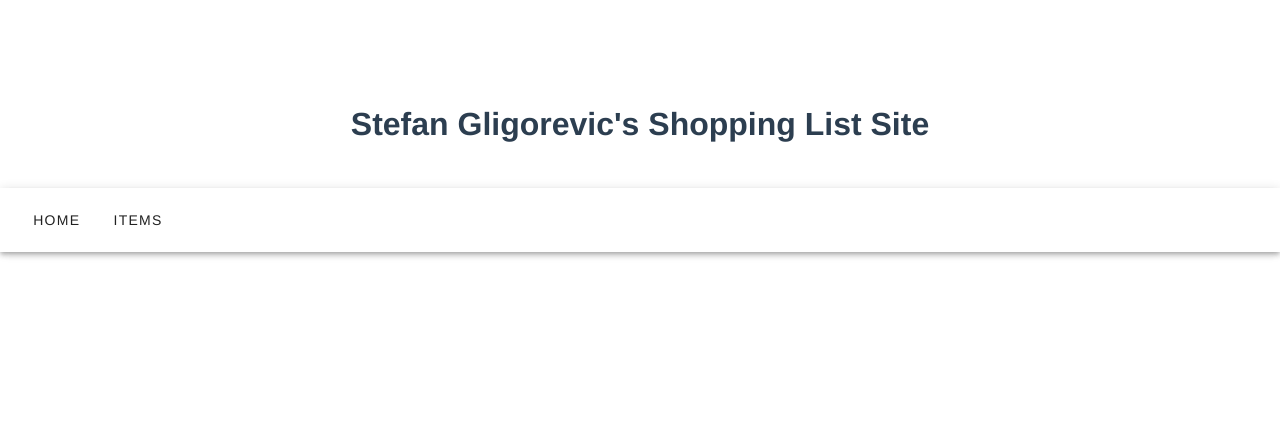
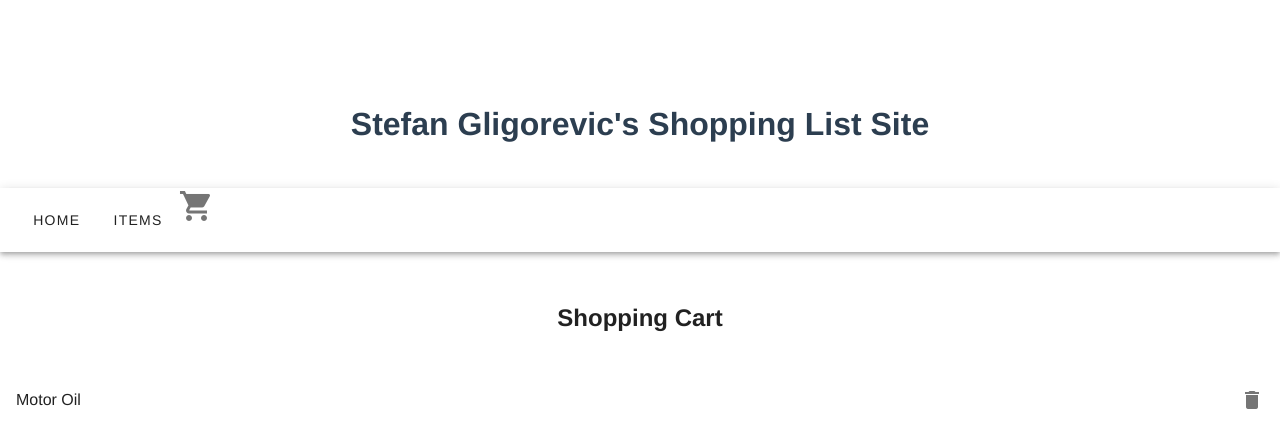
Before and after one commit to SerbianSensation/ShopListBackup, a Vue app: page /#/cart in a window 1280 px wide. Shown: the top 448 px of the page. Built offline with nearby package versions, Linux system fonts and the light colour scheme; the HTML template or start-up script is replaced by a standard one.

Commit message:
Added a cart page to view user's items in their cart. Currently contains just a filler item. Added google material icons so I could link to the cart page with the shopping cart icon

```diff
--- a/src/App.vue
+++ b/src/App.vue
@@ -1,5 +1,8 @@
 <template>
   <v-app>
+    <!-- link to google material icons (used for cart page mainly) !-->
+    <link href="https://fonts.googleapis.com/icon?family=Material+Icons"
+          rel="stylesheet">
     <header>
       <h1 class="pad">Stefan Gligorevic's Shopping List Site</h1>
     </header>
@@ -8,6 +11,11 @@
       <v-toolbar-items>
         <v-btn to="/" text>Home</v-btn>
         <v-btn to="/items" text>Items</v-btn>
+        <v-spacer></v-spacer>
+        <!-- use a shopping cart icon to link to the cart !-->
+        <router-link to="/cart">
+          <v-icon large>shopping_cart</v-icon>
+        </router-link>
       </v-toolbar-items>
     </v-toolbar>
     <!-- add other pages using the router !-->
--- a/src/router/index.js
+++ b/src/router/index.js
@@ -2,6 +2,7 @@ import Vue from 'vue'
 import Router from 'vue-router'
 import Home from '@/views/Home'
 import Items from '@/views/Items'
+import Cart from '@/views/Cart'
 
 Vue.use(Router)
 
@@ -14,6 +15,10 @@ export default new Router({
     {
       path: '/items',
       component: Items
+    },
+    {
+      path: '/cart',
+      component: Cart
     }
   ]
 })
--- /dev/null
+++ b/src/views/Cart.vue
@@ -0,0 +1,13 @@
+<template>
+  <div>
+    <v-list>
+      <h2 class="pad">Shopping Cart</h2>
+      <v-list-item @click="{}">
+        <v-list-item-content>Motor Oil</v-list-item-content>
+        <v-list-item-action>
+          <v-icon>delete</v-icon>
+        </v-list-item-action>
+      </v-list-item>
+    </v-list>
+  </div>
+</template>
--- a/src/views/Items.vue
+++ b/src/views/Items.vue
@@ -1,6 +1,6 @@
 <template>
   <div>
-    <h2 class="pad">Shopping List Items:</h2>
+    <h2 class="pad">Shopping List Items</h2>
     <!-- v-for to go through all items !-->
     <v-flex v-for="item in items" :key="item.id">
       <!-- insert Item component (app-item because HTML tags translate it to kebab case) !-->
@@ -27,4 +27,9 @@ export default {
   }
 };
 
+/* TODO:
+  Create an endpoint in the API to hold all the available (const) items
+  After the endpoint has been created, grab them from the API instead of from data/items.js
+ */
+
 </script>
```
